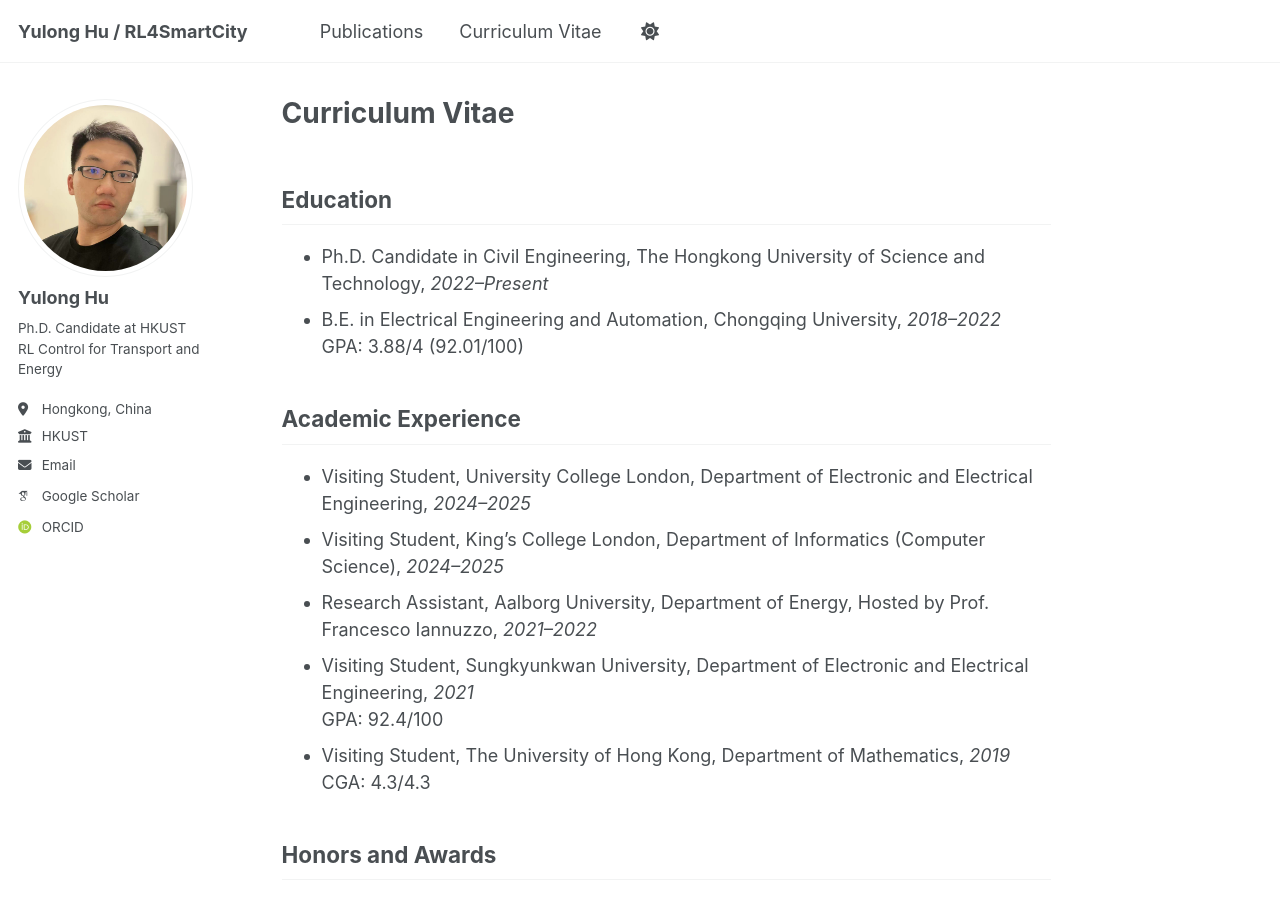
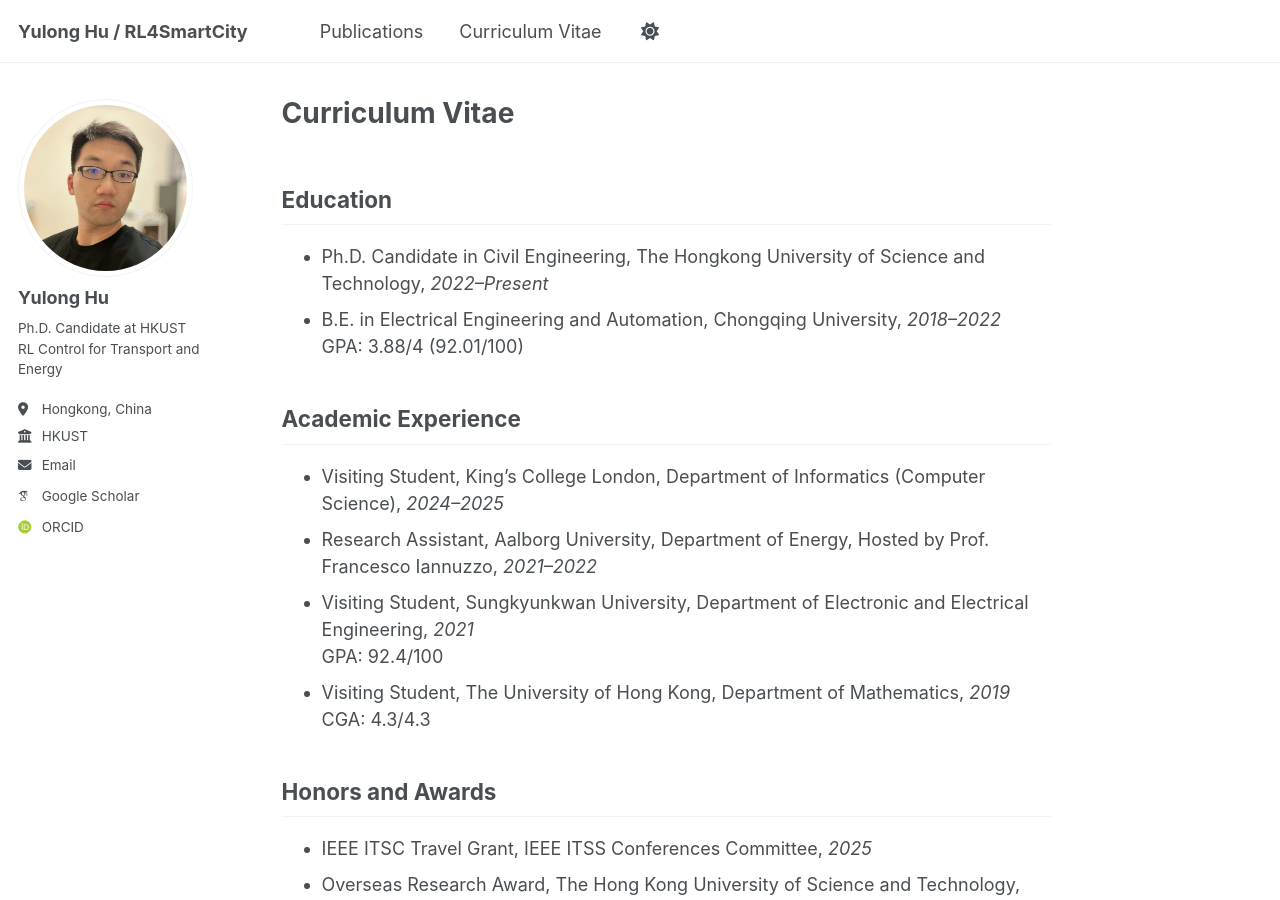
Before and after one commit to yulonghu2000/yulonghu2000.github.io, a Jekyll site: the page built from _pages/cv.md, in a window 1280 px wide and 900 px high. Built offline with Jekyll 4.4.1, drawn with Linux system fonts in a browser that asks for light colours; some web fonts are replaced.

Commit message:
Update cv.md

```diff
--- a/_pages/cv.md
+++ b/_pages/cv.md
@@ -10,7 +10,6 @@ author_profile: true
   GPA: 3.88/4 (92.01/100)
 
 ## Academic Experience
-- Visiting Student, University College London, Department of Electronic and Electrical Engineering, *2024–2025*
 - Visiting Student, King’s College London, Department of Informatics (Computer Science), *2024–2025*
 - Research Assistant, Aalborg University, Department of Energy, Hosted by Prof. Francesco Iannuzzo, *2021–2022*
 - Visiting Student, Sungkyunkwan University, Department of Electronic and Electrical Engineering, *2021*
```
